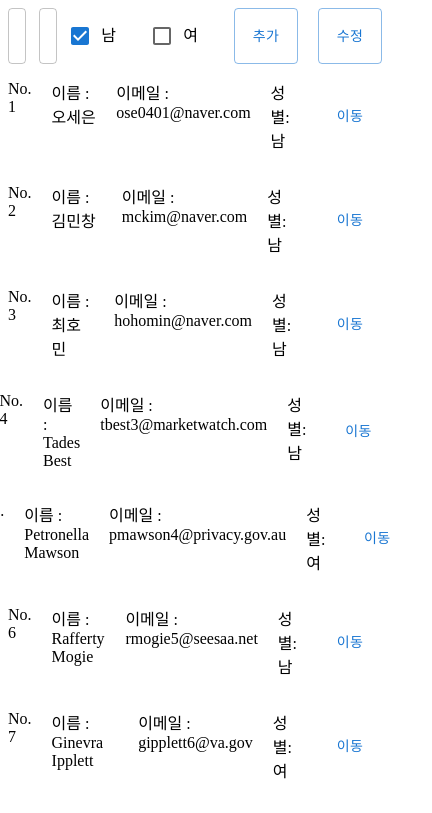
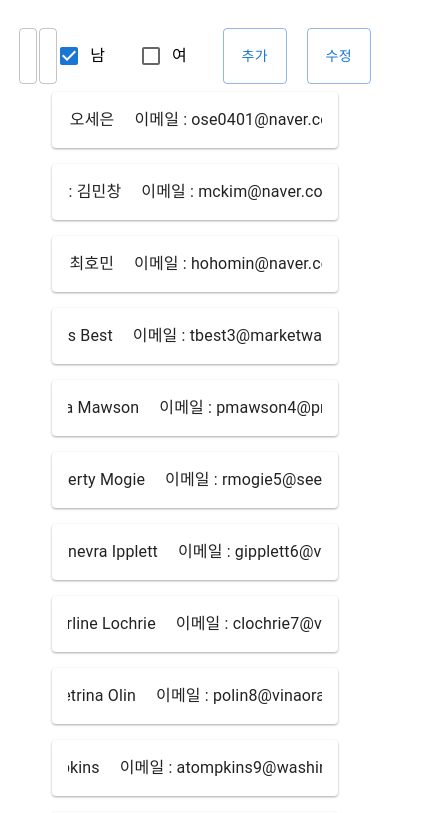
Before and after one commit to FiveBirdSilver/withoutCRA, a React app: page / in a window 390 px wide. Shown: the top 813 px of the page, 432 px wide, since content can reach past the window. Built offline with nearby package versions, Linux system fonts and the light colour scheme; data requests are answered from the project's data file.

Commit message:
emotion 도입 및 mui 반응형 작업 완료

```diff
--- a/src/main.tsx
+++ b/src/main.tsx
@@ -1,12 +1,19 @@
+// /** @jsxImportSource @emotion/react */
 import React, { useEffect, useState } from "react";
-import { Link, useNavigate } from "react-router-dom";
-import { useQuery, useMutation, useQueryClient, useInfiniteQuery } from "react-query";
+import { useNavigate } from "react-router-dom";
+import { useMutation, useQueryClient, useInfiniteQuery } from "react-query";
 import { useInView } from "react-intersection-observer";
 
-import FormControlLabel from "@mui/material/FormControlLabel";
+import { jsx, css } from "@emotion/react";
+
+import { styled } from "@mui/material/styles";
+import { Grid, Box } from "@material-ui/core";
 import Checkbox from "@mui/material/Checkbox";
 import TextField from "@mui/material/TextField";
 import Button from "@mui/material/Button";
+import FormControlLabel from "@mui/material/FormControlLabel";
+import Paper from "@mui/material/Paper";
+import Typography from "@mui/material/Typography";
 
 import { editData, getInfinitData, setData } from "./apis";
 
@@ -18,19 +25,6 @@ function Main() {
   const [name, setName] = useState("");
   const [email, setEmail] = useState("");
   const [gender, setGender] = useState("Male");
-
-  const [position, setPosition] = useState(0);
-
-  function onScroll() {
-    setPosition(window.scrollY);
-  }
-
-  useEffect(() => {
-    window.addEventListener("scroll", onScroll);
-    return () => {
-      window.removeEventListener("scroll", onScroll);
-    };
-  }, []);
 
   const request = {
     name: name,
@@ -94,16 +88,38 @@ function Main() {
     else return;
   };
 
-  const handleOnCreate = async () => {
+  const handleOnCreate = () => {
     addInfo.mutate(request);
+    setEmail("");
+    setName("");
   };
 
   const handleOnEdit = () => {
     editInfo.mutate(request);
   };
 
+  const StyledPaper = styled(Paper)(({ theme }) => ({
+    boxShadow: "0 1px 3px rgba(0, 0, 0, 0.12), 0 1px 2px rgba(0, 0, 0, 0.24)",
+    ":hover": {
+      boxShadow: "0 14px 28px rgba(0, 0, 0, 0.25), 0 10px 10px rgba(0, 0, 0, 0.22)",
+    },
+    transition: "all 0.3s cubic-bezier(0.25, 0.8, 0.25, 1)",
+    padding: theme.spacing(2),
+    maxWidth: "1000px",
+    color: theme.palette.text.primary,
+    cursor: "pointer",
+  }));
+
+  const noMargin = css`
+    margin: 0;
+  `;
+
   return (
-    <div>
+    <div
+      css={css`
+        padding: 20px;
+      `}
+    >
       <div style={{ display: "flex", alignContent: "center", justifyContent: "center", gap: "20px" }}>
         <TextField
           id="outlined-basic"
@@ -136,29 +152,37 @@ function Main() {
           수정
         </Button>
       </div>
-      <div style={{ display: "flex", flexDirection: "column" }}>
-        {data?.pages
-          .map((page) => page.list)
-          .flat()
-          .map((v: any, index) => (
-            <div style={{ display: "flex", gap: "20px", alignContent: "center", justifyContent: "center" }} key={v.id}>
-              <p>No. {v.id}</p>
-              <p>이름 : {v.name}</p>
-              <p>이메일 : {v.email}</p>
-              <p>성별: {v.gender === "Male" ? "남" : "여"}</p>
-              <Button
+
+      {data?.pages
+        .map((page) => page.list)
+        .flat()
+        .map((v: any, index) => (
+          <>
+            <Box sx={{ flexGrow: 1, overflow: "hidden", px: 3 }}>
+              <StyledPaper
+                sx={{
+                  my: 1,
+                  mx: "auto",
+                  p: 2,
+                }}
                 onClick={() => {
                   navigate(`/detail/${v.id}`);
                 }}
               >
-                이동
-              </Button>
-              {/* <Link to={`/detail/${v.id}`}>
-                <Button>이동</Button>
-              </Link> */}
-            </div>
-          ))}
-      </div>
+                <Grid container wrap="nowrap" spacing={2}>
+                  <Grid item xs={12}>
+                    <Typography noWrap sx={{ display: "flex", gap: "20px", justifyContent: "center" }}>
+                      <p css={noMargin}>No.{v.id}</p>
+                      <p css={noMargin}>이름 : {v.name}</p>
+                      <p css={noMargin}>이메일 : {v.email}</p>
+                      <p css={noMargin}>성별: {v.gender === "Male" ? "남" : "여"}</p>
+                    </Typography>
+                  </Grid>
+                </Grid>
+              </StyledPaper>
+            </Box>
+          </>
+        ))}
       <div ref={ref} />
     </div>
   );
```
